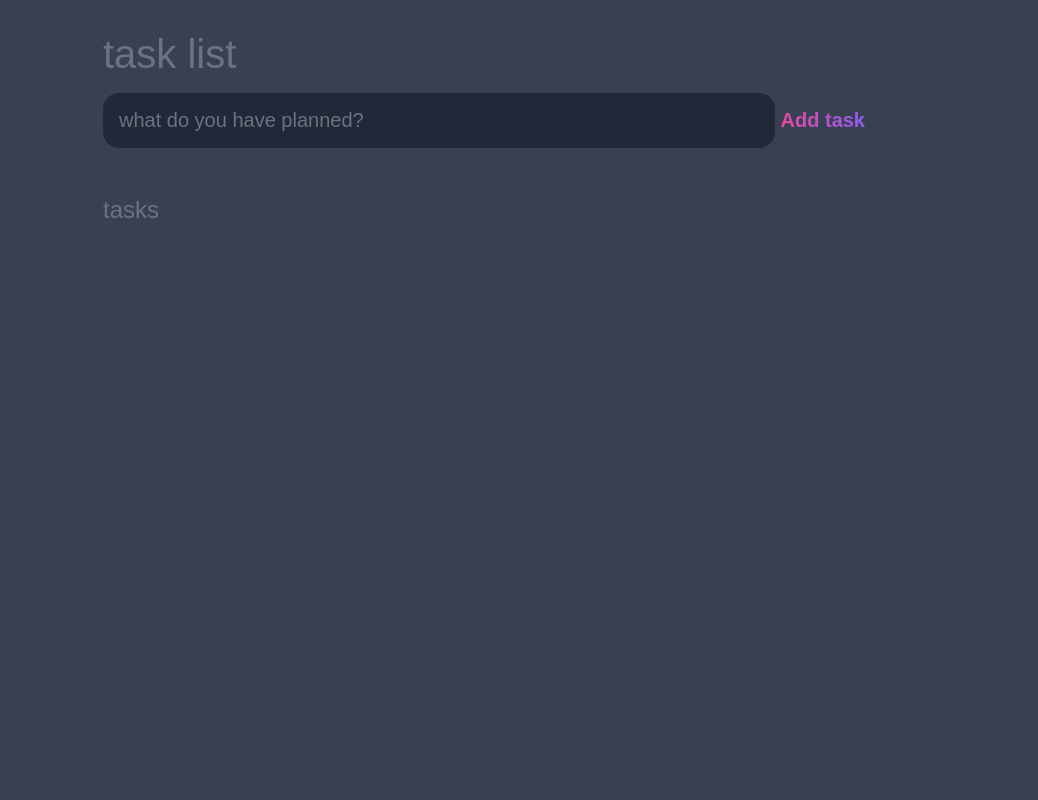
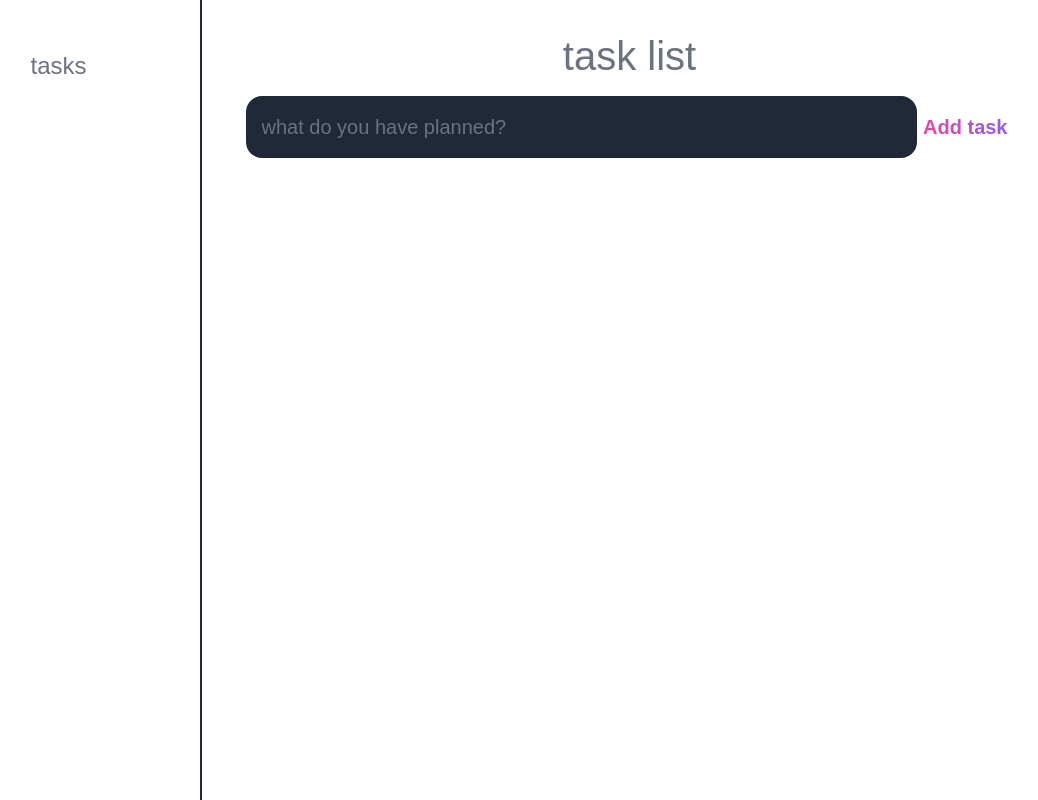
Before and after one commit to shahiiin/todo-list-javascript, a plain HTML site: page index.html in a window 1280 px wide. Shown: the whole page, without its empty margins (153-1191 px from the left). Drawn offline with nearby package versions, Linux system fonts and the light colour scheme.

Commit message:
change style

```diff
--- a/index.html
+++ b/index.html
@@ -1,14 +1,27 @@
 <!DOCTYPE html>
 <html lang="en">
 <head>
-
     <link rel="stylesheet" href="./main.css">
     <meta charset="UTF-8">
     <meta http-equiv="X-UA-Compatible" content="IE=edge">
     <meta name="viewport" content="width=device-width, initial-scale=1.0">
+    <link href="https://cdn.jsdelivr.net/npm/bootstrap@5.3.0-alpha1/dist/css/bootstrap.min.css" rel="stylesheet"
+          integrity="sha384-GLhlTQ8iRABdZLl6O3oVMWSktQOp6b7In1Zl3/Jr59b6EGGoI1aFkw7cmDA6j6gD" crossorigin="anonymous">
     <title>todolist</title>
 </head>
 <body>
+<div class="container text-center">
+    <div class="row">
+        <div class="col col-lg-3 aside">
+            <main>
+                <section class="task-list">
+                    <h2  class="title">tasks</h2>
+                    <div id="tasks"></div>
+                </section>
+            </main>
+        </div>
+        <div class="col ">
+
             <header>
                 <h1>task list</h1>
                 <form id="new-task-form">
@@ -19,28 +32,12 @@
                            id="new-task-submit">
                 </form>
             </header>
-    <main>
-        <section class="task-list">
-            <h2>tasks</h2>
-            <div id="tasks">
-                <!-- <div class="task">
-                    <div class="content">
-                        <input type="text" class="text" value="my task" readonly>
         </div>
-                    <div class="actions">
-                        <button class="delete">delete</button>
     </div>
-                </div> -->
 </div>
-        </section>
-    </main>
-
-
-
-
-
-
-
+<script src="https://cdn.jsdelivr.net/npm/bootstrap@5.3.0-alpha1/dist/js/bootstrap.bundle.min.js"
+        integrity="sha384-w76AqPfDkMBDXo30jS1Sgez6pr3x5MlQ1ZAGC+nuZB+EYdgRZgiwxhTBTkF7CXvN"
+        crossorigin="anonymous"></script>
 <script src="./main.js"></script>
 </body>
 </html>
--- a/main.css
+++ b/main.css
@@ -85,6 +85,7 @@ main{
     font-weight: 300;
     color: #6B7280;
     margin-bottom: 1rem;
+    margin-top: 36px;
 }
 
 #tasks .task{
@@ -136,3 +137,7 @@ main{
     -webkit-text-fill-color: transparent;
 
 }
+.aside{
+    border-right: 2px solid #1F2937;
+    height: 100vh;
+}
```
Lines whose indentation alone changed are shown as unchanged.
